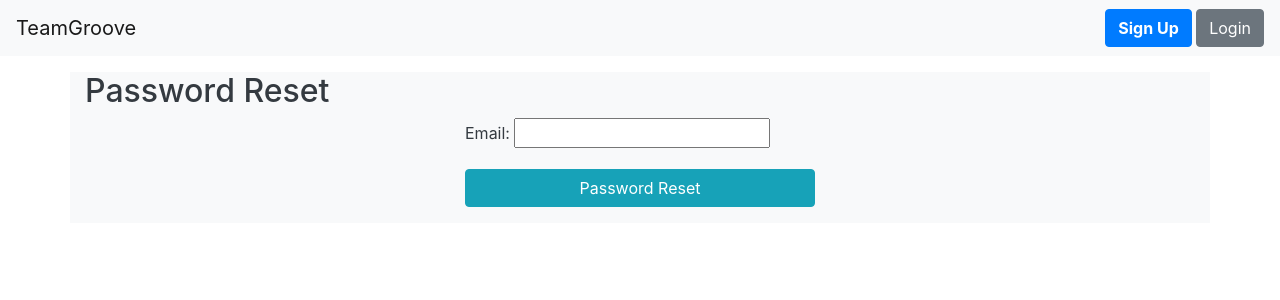
After one commit to CodeHubOrg/TeamGroove, a Django app: page /password-reset/ in a window 1280 px wide. The commit adds this page. Shown: the top 300 px of the page. Run offline with Django 3.2, Linux system fonts and the light colour scheme.

Commit message:
Password reset forms

```diff
--- a/team_groove/templates/login.html
+++ b/team_groove/templates/login.html
@@ -29,7 +29,7 @@
             </div>
                 <button type="submit" class="btn btn-primary">Log In</button>
                 <small class="text-muted ml-2">
-                    <a href="#">Forgotten Your Password?</a>
+                    <a href="{% url 'password_reset' %}">Forgotten Your Password?</a>
                 </small>
                 <div class="row">
                     <small class="text-muted mt-2 ml-3">
--- /dev/null
+++ b/team_groove/templates/password_reset.html
@@ -0,0 +1,26 @@
+{% extends 'base.html' %}
+
+{% block title %}Password Reset | {% endblock %}
+
+{% block content %}
+    <h2 class="title">Password Reset</h2>
+    <div class="row">
+        <div class="col">
+
+        </div>
+        <div class="col">
+            <form method="POST">
+                {% csrf_token %}
+
+                {{ form.as_p }}
+
+                <div class="form-group">
+                    <button type="submit" class="btn btn-info btn-block" role="button">Password Reset</button>
+                </div>
+            </form>
+        </div>
+        <div class="col">
+
+        </div>
+    </div>
+{% endblock %}
--- a/team_groove/urls.py
+++ b/team_groove/urls.py
@@ -35,4 +35,8 @@ urlpatterns = [
     path('signup/', signup, name='signup'),
     path('login/', auth_views.LoginView.as_view(template_name='login.html'), name='login'),
     path('logout/', auth_views.LogoutView.as_view(), name='logout'),
+    path('password-reset/', auth_views.PasswordResetView.as_view(template_name='password_reset.html'), name='password_reset'),
+    path('password-reset/done/', auth_views.PasswordResetDoneView.as_view(template_name='password_reset_done.html'), name='password_reset_done'),
+    path('password-reset-confirm/<uidb64>/<token>/', auth_views.PasswordResetConfirmView.as_view(template_name='password_reset_confirm.html'), name='password_reset_confirm'),
+    path('password-reset-complete/', auth_views.PasswordResetCompleteView.as_view(template_name='password_reset_complete.html'), name='password_reset_complete'),
 ]
```
Also changed, not shown: team_groove/templates/password_reset_complete.html (added, +11 -0 lines), team_groove/templates/password_reset_confirm.html (added, +31 -0 lines), team_groove/templates/password_reset_done.html (added, +10 -0 lines).
